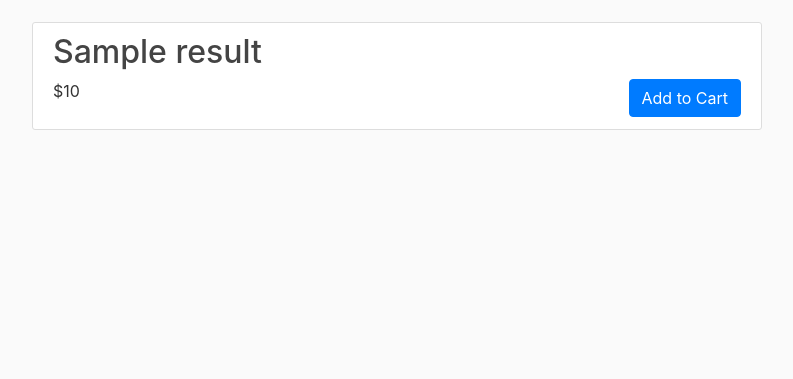
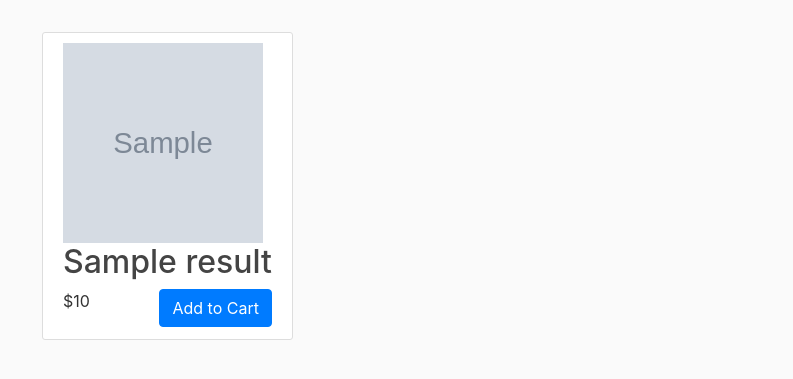
Before and after one commit to monicasieklucki/Comp453, a Flask app: template flaskDemo/templates/home.html in a window 1280 px wide. Shown: the part 58-437 px from the top of the page, without its empty margins (53-846 px from the left). Run offline with Flask 2, Linux system fonts and the light colour scheme; the template is opened without the code that fills it: most values are stand-ins (such as "Sample title", 1, 10 or a date in 2020); grey boxes marked "Sample" are stand-in pictures; parts of the project's set-up code (start-up, migrations or seed data) failed here and were passed over; some libraries are stand-ins or nearby versions.

Commit message:
wworked on UI a bit

```diff
--- a/flaskDemo/routes.py
+++ b/flaskDemo/routes.py
@@ -131,9 +131,8 @@ def shoppingcart():
 
 @app.route("/shoppingcart/<ItemID>/add")
 def add_item_to_cart(ItemID):
-    print("TEST")
-    print(ItemID)
-    #product = Product.query.filter(Product.id == product_id)
+
+    item = Item.query.filter(Item.ItemID == ItemID)
     #cart_item = CartItem(product=product)
     #db.session.add(cart_item)
     #db.session.commit()
--- a/flaskDemo/templates/home.html
+++ b/flaskDemo/templates/home.html
@@ -1,18 +1,13 @@
 {% extends "layout.html" %}
 {% block content %}
     {% for result in results %}
-        <article class="media content-section">
-          <!--<img class="rounded-circle article-img" src="{{ url_for('static', filename='profile_pics/' ) }}">-->
+        <article class="media content-section" style="float: left; margin: 10px;">
           <div class="media-body">
-            <h2><a class="article-title" >{{ result.ItemName }}</a></h2>
+            <img src="/static/images/{{result.ItemImage}}" style="width:200px;height:200px;">
+            <h2><a class="article-title" >{{ result.ItemName }} </a></h2>
             <p class="article-content" style="float: left;">${{ result.ItemPrice }}</p>
             <a href="{{ url_for('add_item_to_cart', ItemID=result.ItemID) }}" type="button" class="btn btn-primary" style="float: right;">Add to Cart</a>
           </div>
         </article>
     {% endfor %}
 {% endblock content %}
-
-
-<script>
-  fetch('localhost:5000/shoppingcart/itemId')
-</script>
--- a/flaskDemo/templates/layout.html
+++ b/flaskDemo/templates/layout.html
@@ -43,7 +43,7 @@
     </header>
     <main role="main" class="container">
       <div class="row">
-        <div class="col-md-8">
+        <div class="col-md-12">
           {% with messages = get_flashed_messages(with_categories=true) %}
             {% if messages %}
               {% for category, message in messages %}
@@ -55,20 +55,6 @@
           {% endwith %}
           {% block content %}{% endblock %}
         </div>
-        <!--<div>Icons made by <a href="https://www.freepik.com" title="Freepik">Freepik</a> from <a href="https://www.flaticon.com/" title="Flaticon">www.flaticon.com</a></div>-->
-        <!--<div class="col-md-4">
-          <div class="content-section">
-            <h3>Our Sidebar</h3>
-            <p class='text-muted'>You can put any information here you'd like.
-              <ul class="list-group">
-                <li class="list-group-item list-group-item-light">Latest Activity</li>
-                <li class="list-group-item list-group-item-light">Announcements</li>
-                <li class="list-group-item list-group-item-light">Calendars</li>
-                <li class="list-group-item list-group-item-light">etc</li>
-              </ul>
-            </p>
-          </div>
-        </div>-->
       </div>
     </main>
 
```
Also changed, not shown: flaskDemo/static/images/default.png (added).
